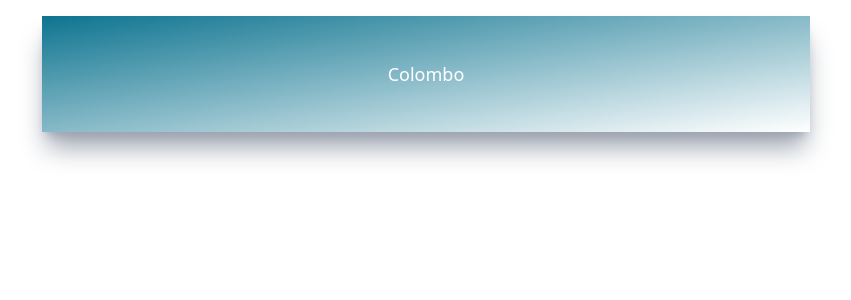
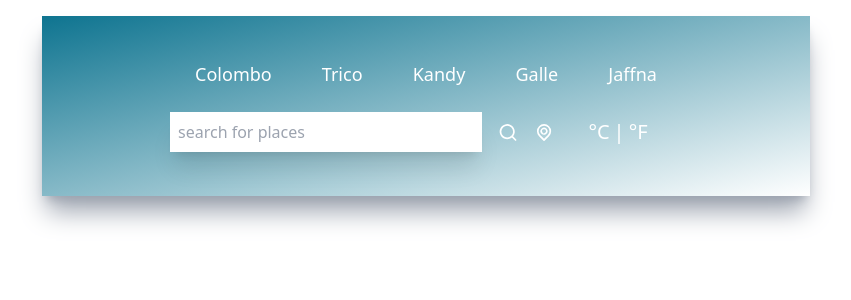
Before and after one commit to it21017742/weather-app, a React (Create React App) app: page / in a window 1280 px wide. Shown: the top 300 px of the page, without its empty margins (214-1065 px from the left). Built offline with nearby package versions, Linux system fonts and the light colour scheme.

Commit message:
Now going to add time and location part

```diff
--- a/src/App.js
+++ b/src/App.js
@@ -1,11 +1,13 @@
 import './App.css';
 import UilReact from '@iconscout/react-unicons/icons/uil-react'
 import TopButtons from './components/TopButtons';
+import Inputs from './components/Inputs';
 
 function App() {
   return (
     <div className="mx-auto max-w-screen-md mt-4 py-5 px-32 bg-gradient-to-br from-cyan-700 t0-blue-700 h-fit shadow-xl shadow-gray-400">
       <TopButtons></TopButtons>
+      <Inputs></Inputs>
     </div>
 
   );
--- /dev/null
+++ b/src/components/Inputs.js
@@ -0,0 +1,28 @@
+import React from 'react'
+import { UilSearch, UilLocationPoint } from '@iconscout/react-unicons'
+
+
+function Inputs() {
+  return (
+    <div className="flex flex-row justify-center my-6">
+        <div className="flex flex-row w-3/4 items-center justify-center space-x-4">
+            <input
+                type="text"
+                placeholder="Search for places"
+                className="text-x1 font-light p-2 w-full shadow-xl focus:outline-none capitalize placeholder:lowercase"
+            />
+            <UilSearch size={25} className="text-white cursor-pointer transition ease-out hover:scale-125"/>
+            <UilLocationPoint size={25} className="text-white cursor-pointer transition ease-out hover:scale-125"/>
+        </div>
+
+        <div className="flex flex-row w-1/4 items-center justify-center">
+            <button name="metric"className="text-xl text-white font-light">°C</button>
+            <p className="text-xl text-white mx-1"> | </p>
+            <button name="imperial"className="text-xl text-white font-light">°F</button>
+        </div>
+
+    </div>
+  )
+}
+
+export default Inputs;
--- a/src/components/TopButtons.js
+++ b/src/components/TopButtons.js
@@ -5,17 +5,33 @@
     {
         id: 1,
         title: 'Colombo'
-    }
-  ]
+    },
+    {
+        id: 1,
+        title: 'Trico'
+    },
+    {
+        id: 1,
+        title: 'Kandy'
+    },
+    {
+        id: 1,
+        title: 'Galle'
+    },
+    {
+        id: 5,
+        title: 'Jaffna'
+    },
+  ];
 
-  return <div className='flex items-center justify-center my-6'>
-    {cities.map((city) => {
-      return <button className='text-white text-lg font-medium'>
-        {city.title}
-      </button>
-    })}
-  </div>
-
+ return (
+    <div className="flex items-center justify-around my-6">
+        {cities.map((city)=>
+            <button key={city.id} className="text-white text-lg font-medium">
+                {city.title}
+            </button>)}
+    </div>
+ )
 }
 
 export default TopButtons;
```
